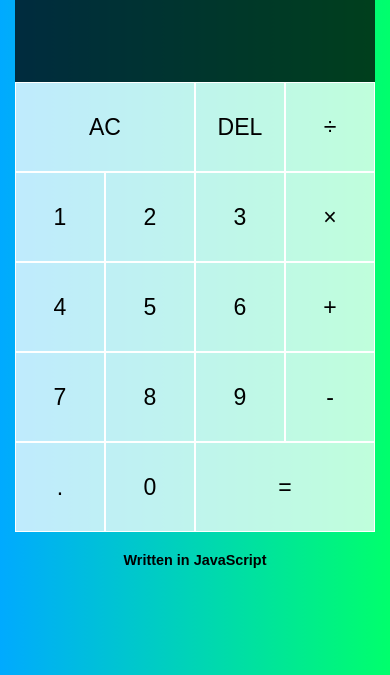
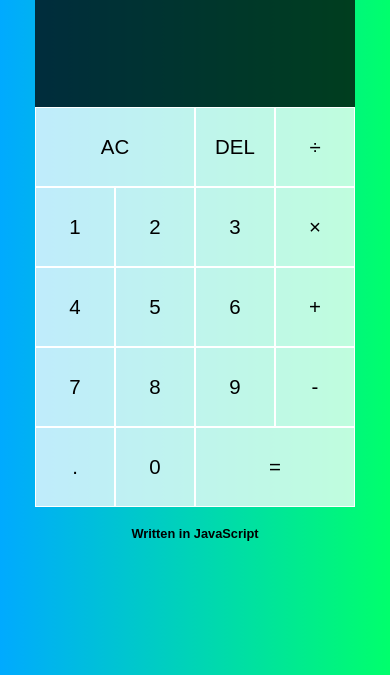
Before and after one commit to calvin-li-developer/calculator-js, a plain HTML site: page index.html in a window 390 px wide. Shown: the part 169-844 px from the top of the page. Drawn offline with Linux system fonts and the light colour scheme.

Commit message:
adjustment to responsiveness

```diff
--- a/css/responsive.css
+++ b/css/responsive.css
@@ -1,14 +1,14 @@
 @media only screen and (max-width: 426px) {
     html {
-        font-size: 90%;
+        font-size: 80%;
     }
     .calculator-grid {
         display: grid;
         justify-content: center;
         align-content: center;
         height: 100%;
-        grid-template-columns: repeat(4, 90px);
-        grid-template-rows: minmax(120px, auto) repeat(5, 90px);
+        grid-template-columns: repeat(4, 80px);
+        grid-template-rows: minmax(120px, auto) repeat(5, 80px);
     }
 }
 
```
